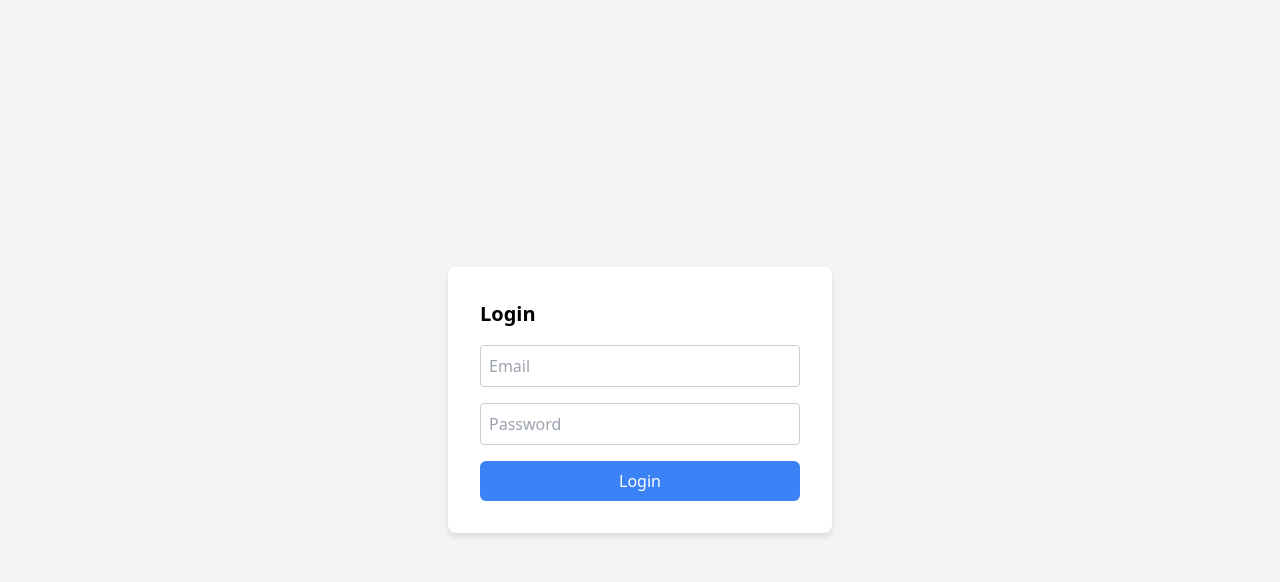
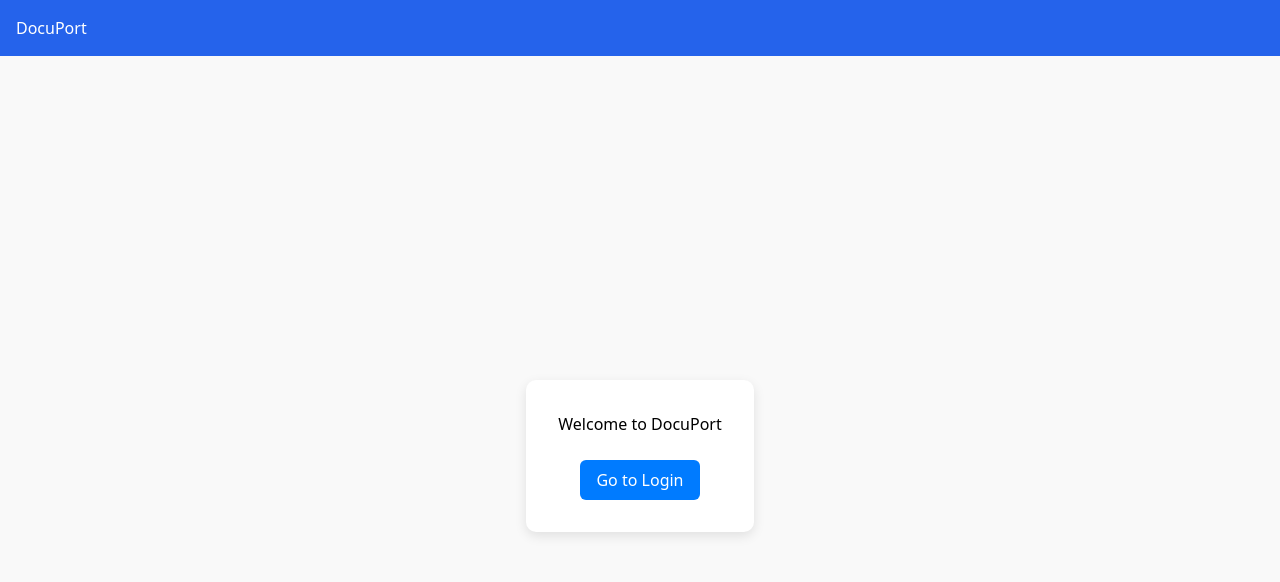
Before and after one commit to Rutvik2803/DocuPort-Git, a React (Create React App) app in the folder docuport-frontend/: page / in a window 1280 px wide. Shown: the top 582 px of the page. Built offline with nearby package versions, Linux system fonts and the light colour scheme.

Commit message:
Welcome page before logging in.

```diff
--- a/docuport-frontend/public/index.html
+++ b/docuport-frontend/public/index.html
@@ -4,7 +4,7 @@
 <head>
   <meta charset="UTF-8">
   <meta name="viewport" content="width=device-width, initial-scale=1.0">
-  <title>React + Tailwind</title>
+  <title>DocuPort</title>
 </head>
 <body>
   <div id="root"></div>
--- a/docuport-frontend/src/App.js
+++ b/docuport-frontend/src/App.js
@@ -1,8 +1,9 @@
 import { useState } from 'react';
-import { BrowserRouter as Router, Routes, Route } from 'react-router-dom';
+import { BrowserRouter as Router, Routes, Route, Navigate } from 'react-router-dom';
 import Login from './pages/Login';
 import Dashboard from './pages/Dashboard';
 import Upload from './pages/Upload';
+import Welcome from './pages/Welcome'; // ✅ Import Welcome page
 
 function App() {
   const [userId, setUserId] = useState(localStorage.getItem('user_id'));
@@ -20,20 +21,29 @@ function App() {
   return (
     <Router>
       <div>
-        {!userId ? (
-          <Login onLogin={handleLogin} />  // Login will be displayed only if user is not logged in
-        ) : (
-          <>
-            <nav className="p-4 bg-blue-600 text-white flex justify-between">
-              <span>Welcome, User {userId}</span>
-              <button onClick={handleLogout} className="bg-red-500 px-3 py-1 rounded">Logout</button>
-            </nav>
-            <Routes>
-              <Route path="/dashboard" element={<Dashboard />} />
-              <Route path="/upload" element={<Upload />} />
-            </Routes>
-          </>
-        )}
+        <nav className="p-4 bg-blue-600 text-white flex justify-between">
+          <span>{userId ? `Welcome, User ${userId}` : 'DocuPort'}</span>
+          {userId && (
+            <button onClick={handleLogout} className="bg-red-500 px-3 py-1 rounded">
+              Logout
+            </button>
+          )}
+        </nav>
+
+        <Routes>
+          <Route path="/" element={<Welcome />} />
+          <Route path="/login" element={<Login onLogin={handleLogin} />} />
+
+          {/* Protected Routes */}
+          <Route
+            path="/dashboard"
+            element={userId ? <Dashboard /> : <Navigate to="/login" />}
+          />
+          <Route
+            path="/upload"
+            element={userId ? <Upload /> : <Navigate to="/login" />}
+          />
+        </Routes>
       </div>
     </Router>
   );
--- /dev/null
+++ b/docuport-frontend/src/pages/Welcome.css
@@ -0,0 +1,34 @@
+/* src/pages/Welcome.css */
+.welcome-container {
+  display: flex;
+  justify-content: center;
+  align-items: center;
+  height: 100vh;
+  background-color: #f9f9f9;
+}
+
+.welcome-box {
+  text-align: center;
+  padding: 2rem;
+  background: white;
+  border-radius: 10px;
+  box-shadow: 0 4px 12px rgba(0, 0, 0, 0.1);
+}
+
+.welcome-box h1 {
+  margin-bottom: 1.5rem;
+}
+
+.welcome-box button {
+  padding: 0.5rem 1rem;
+  font-size: 1rem;
+  background-color: #007bff;
+  color: white;
+  border: none;
+  border-radius: 6px;
+  cursor: pointer;
+}
+
+.welcome-box button:hover {
+  background-color: #0056b3;
+}
--- /dev/null
+++ b/docuport-frontend/src/pages/Welcome.html
@@ -0,0 +1,7 @@
+<!-- src/pages/Welcome.html -->
+<div class="welcome-container">
+  <div class="welcome-box">
+    <h1>Welcome to DocuPort</h1>
+    <button>Go to Login</button>
+  </div>
+</div>
--- /dev/null
+++ b/docuport-frontend/src/pages/Welcome.jsx
@@ -0,0 +1,18 @@
+// src/pages/Welcome.jsx
+import { useNavigate } from 'react-router-dom';
+import './Welcome.css'; // ✅ Connect your styles
+
+export default function Welcome() {
+  const navigate = useNavigate();
+
+  return (
+    <div className="welcome-container">
+      <div className="welcome-box">
+        <h1>Welcome to DocuPort</h1>
+        <button onClick={() => navigate('/login')}>
+          Go to Login
+        </button>
+      </div>
+    </div>
+  );
+}
```
